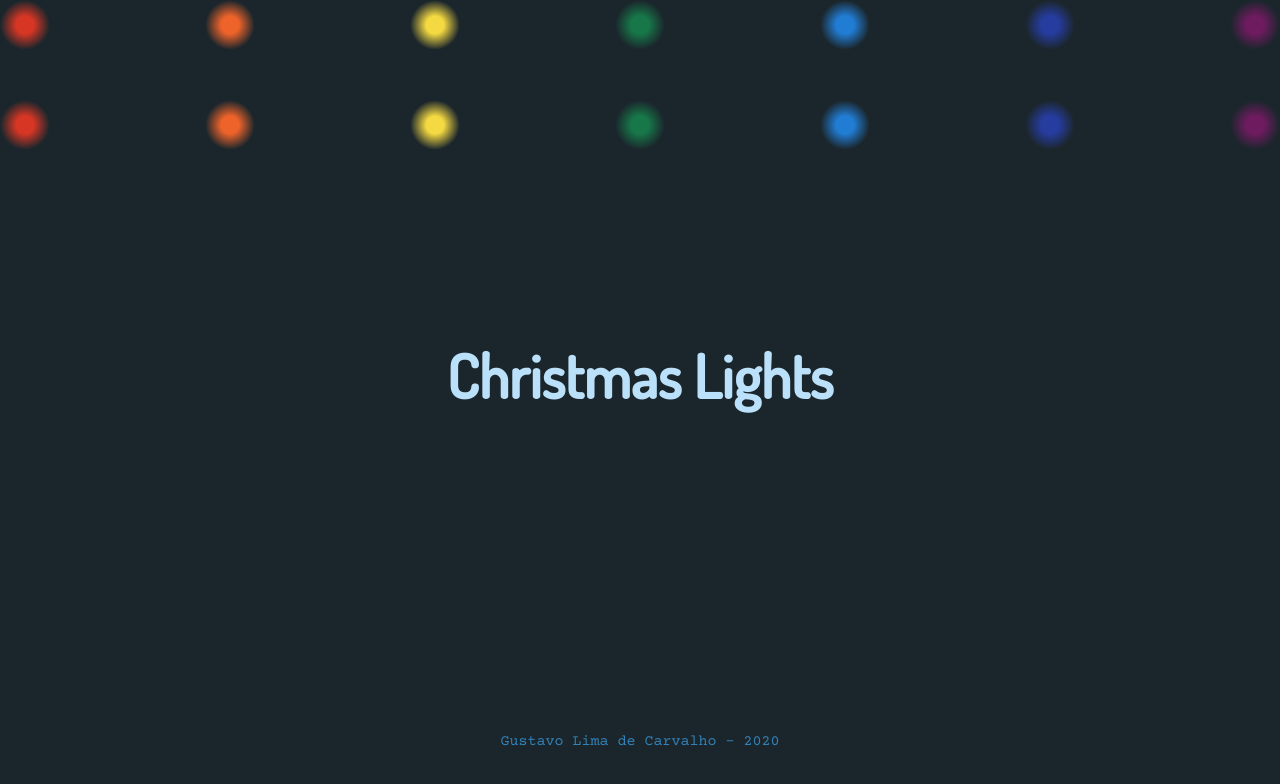
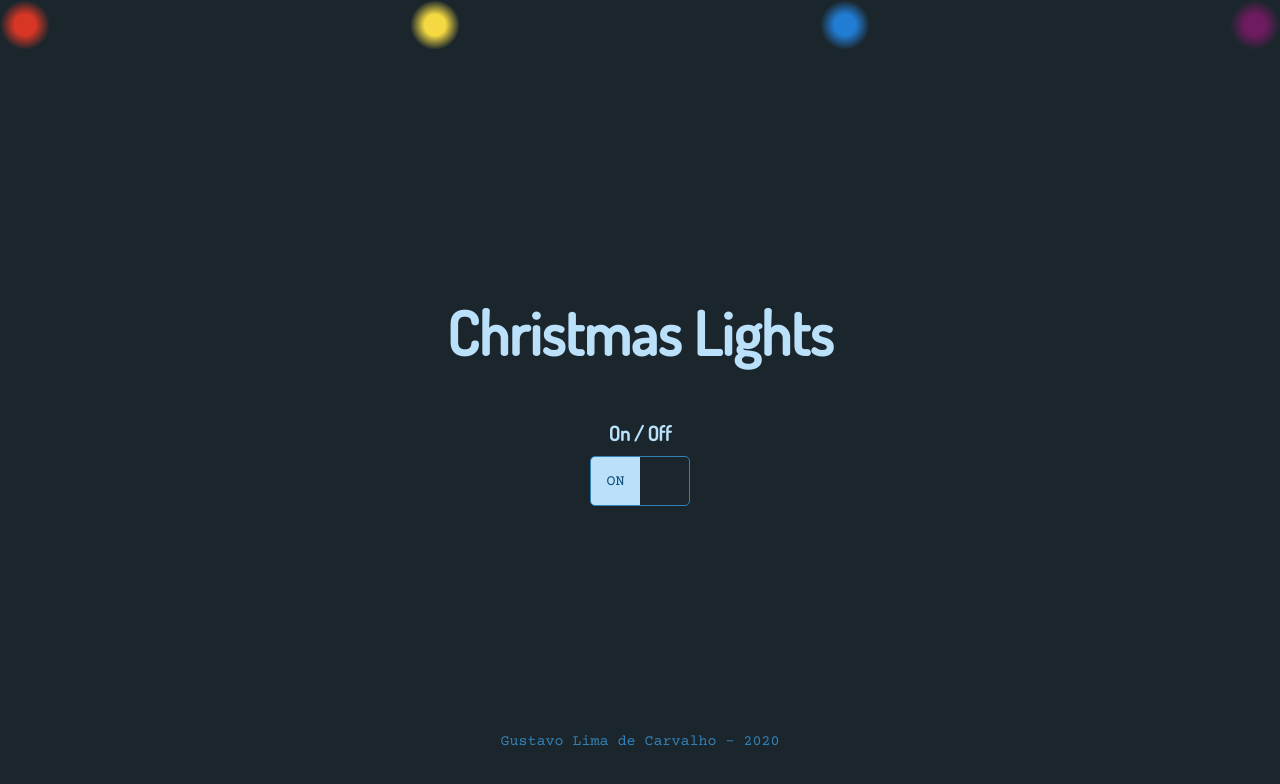
Before and after one commit to GustavoPix/Christmas-Lights, a plain HTML site: page index.html in a window 1280 px wide. Drawn offline with nearby package versions, Linux system fonts and the light colour scheme.

Commit message:
efeitos e button on off

```diff
--- a/index.html
+++ b/index.html
@@ -14,23 +14,8 @@
         <div class="chistmas-lights">
             <ul class="rows">
                 <li class="lights">
-                    <ul>
-                        <li class="color1"></li>
-                        <li class="color2"></li>
-                        <li class="color3"></li>
-                        <li class="color4"></li>
-                        <li class="color5"></li>
-                        <li class="color6"></li>
-                        <li class="color7"></li>
-                    </ul>
-                    <ul>
-                        <li class="color1 off"></li>
-                        <li class="color2 off"></li>
-                        <li class="color3 off"></li>
-                        <li class="color4 off"></li>
-                        <li class="color5 off"></li>
-                        <li class="color6 off"></li>
-                        <li class="color7 off"></li>
+                    <ul v-for="line in setup.lines">
+                        <li v-for="light in setup.lights" :style="{background: classColor(light-1)}"></li>
                     </ul>
                 </li>
             </ul>
@@ -38,6 +23,16 @@
         <div class="logo">
             <h1>Christmas Lights</h1>
         </div>
+        <div class="control">
+            <div class="onOff">
+                <h2>On / Off</h2>
+                <div class="button" :class="{off: !on}" @click="onOff()">
+                    <div>
+                        <p>{{on ? "ON" : "OFF"}}</p>
+                    </div>
+                </div>
+            </div>
+        </div>
     </div>
     <p class="credito"><a href="https://prismacode.com" target="_blank">Gustavo Lima de Carvalho - 2020</a></p>
     <script src="./js/main.js"></script>
--- a/js/main.js
+++ b/js/main.js
@@ -1,12 +1,124 @@
 const vm_main = new Vue({
     el:"#main",
     data:{
-
+        on:true,
+        timer:0,
+        updateTime:100,
+        ligths:[
+            {
+                r:215,
+                g:54,
+                b:36,
+                on:true,
+                itensity:1
+            },
+            {
+                r:238,
+                g:99,
+                b:42,
+                on:false,
+                itensity:0
+            },
+            {
+                r:244,
+                g:217,
+                b:66,
+                on:true,
+                itensity:1
+            },
+            {
+                r:23,
+                g:119,
+                b:73,
+                on:false,
+                itensity:0
+            },
+            {
+                r:33,
+                g:125,
+                b:212,
+                on:true,
+                itensity:1
+            },
+            {
+                r:38,
+                g:60,
+                b:159,
+                on:false,
+                itensity:0
+            },
+            {
+                r:110,
+                g:27,
+                b:95,
+                on:true,
+                itensity:1
+            }
+        ],
+        setup:{
+            lines:1,
+            lights:7
+        }
     },
     methods: {
-
+        onOff()
+        {
+            this.on = !this.on
+        },
+        async updateFrame()
+        {
+            //this.debug();
+            if(this.on)
+            {
+                this.updateLights();
+                this.timer++;
+                if(this.timer >= this.updateTime)
+                {
+                    this.timer = 0;
+                    this.toogleLights();
+                }
+            }
+            setTimeout(function(){
+                vm_main.updateFrame();
+            },10);
+        },
+        updateLights()
+        {
+            this.ligths.forEach(l => {
+                if(l.on)
+                {
+                    //l.itensity-=1/this.updateTime;
+                    l.itensity=this.timer/this.updateTime;
+                }
+                else
+                {
+                    //l.itensity+=1/this.updateTime;
+                    l.itensity=1-this.timer/this.updateTime;
+                }
+            });
+        },
+        toogleLights()
+        {
+            this.ligths.forEach(l => {
+                l.on  = !l.on;
+            });
+        },
+        classColor(i)
+        {
+            return `radial-gradient(circle, rgba(${this.ligths[i].r}, ${this.ligths[i].g}, ${this.ligths[i].b},${this.ligths[i].itensity}) ${30*this.ligths[i].itensity}%,  rgba(0,0,0,0) 70%, rgba(0,0,0,0) 100%)`;
+        },
+        debug()
+        {
+            console.log(`Light itensity: ${this.ligths[0].itensity}`);
+            console.log(`Light on: ${this.ligths[0].on}`);
+            console.log(`Timer: ${this.timer}`);
+            console.log("-----------------------------------------------");
+        }
     },
     watch: {
 
-    }
+    },
+    created() {
+        this.updateFrame();
+    },
 });
--- a/scss/style.scss
+++ b/scss/style.scss
@@ -18,6 +18,52 @@ body{
         font-family: $font1;
         margin-bottom: 50px;
     }
+    .control{
+        display: flex;
+        .onOff{
+            h2{
+                font-size: 20px;
+                color: $color4;
+                font-family: $font1;
+                text-align: center;
+                margin-bottom: 10px;
+            }
+            .button{
+                width: 100px;
+                height: 50px;
+                border-radius: 5px;
+                overflow: hidden;
+                border: 1px solid $color3;
+                cursor: pointer;
+                transition: 0.5s ease;
+                position: relative;
+                >div{
+                    position: absolute;
+                    left: 0;
+                    transition: 0.2s ease-out;
+                    width: 50%;
+                    background: $color4;
+                    height: 100%;
+                    display: flex;
+                    align-items: center;
+                    justify-content: center;
+                    p{
+                        font-size: 15px;
+                        font-family: $font2;
+                        color: $color2;
+
+                    }
+                }
+            }
+            .off{
+                > div{
+                    right: 0;
+                    left: 50%;
+                    background: $color3;
+                }
+            }
+        }
+    }
     .chistmas-lights
     {
         position: absolute;
@@ -37,42 +83,6 @@ body{
                         position: relative;
                         transition: 1s ease;
                     }
-                    .color1{
-                        background: #D73624;
-                        background: radial-gradient(circle, rgba(215, 54, 36,1) 25%,  rgba(0,0,0,0) 70%, rgba(0,0,0,0) 100%);
-                    }
-                    .color2{
-                        background: #EE632A;
-                        background: radial-gradient(circle, rgba(238, 99, 42,1) 25%,  rgba(0,0,0,0) 70%, rgba(0,0,0,0) 100%);
-                    }
-                    .color3{
-                        background: #F4D942;
-                        background: radial-gradient(circle, rgba(244, 217, 66,1) 25%,  rgba(0,0,0,0) 70%, rgba(0,0,0,0) 100%);
-                    }
-                    .color4{
-                        background: #177749;
-                        background: radial-gradient(circle, rgba(23, 119, 73,1) 25%,  rgba(0,0,0,0) 70%, rgba(0,0,0,0) 100%);
-                    }
-                    .color5{
-                        background: #217DD4;
-                        background: radial-gradient(circle, rgba(33, 125, 212,1) 25%,  rgba(0,0,0,0) 70%, rgba(0,0,0,0) 100%);
-                    }
-                    .color6{
-                        background: #263C9F;
-                        background: radial-gradient(circle, rgba(38, 60, 159,1) 25%,  rgba(0,0,0,0) 70%, rgba(0,0,0,0) 100%);
-                    }
-                    .color7{
-                        background: #6E1B5F;
-                        background: radial-gradient(circle, rgba(110, 27, 95,1) 25%,  rgba(0,0,0,0) 70%, rgba(0,0,0,0) 100%);
-                    }
-                    .on{
-
-                    }
-                    .off
-                    {
-                        box-shadow: none;
-
-                    }
                 }
             }
         }
```
Also changed, not shown: css/style.css, 1 other file.
